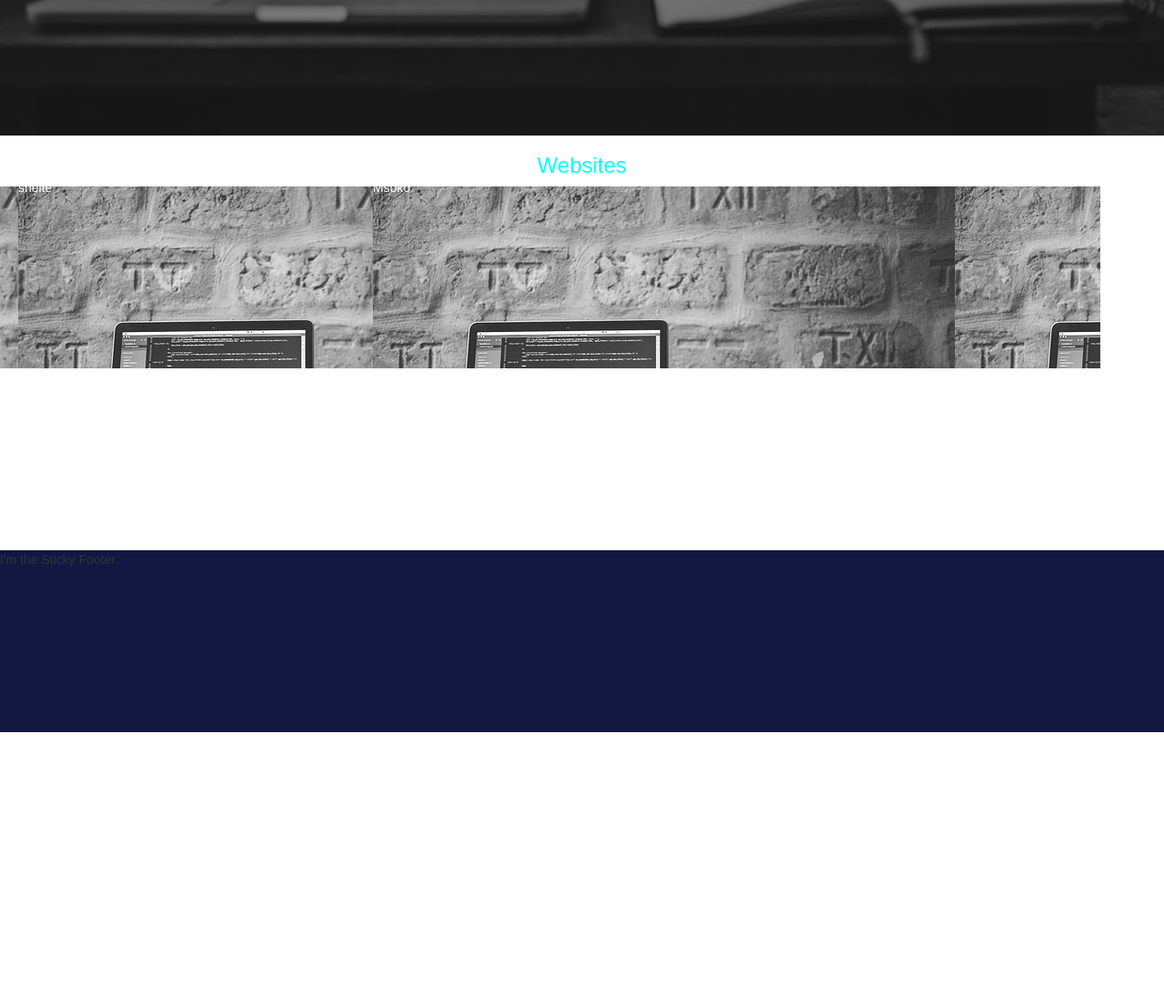
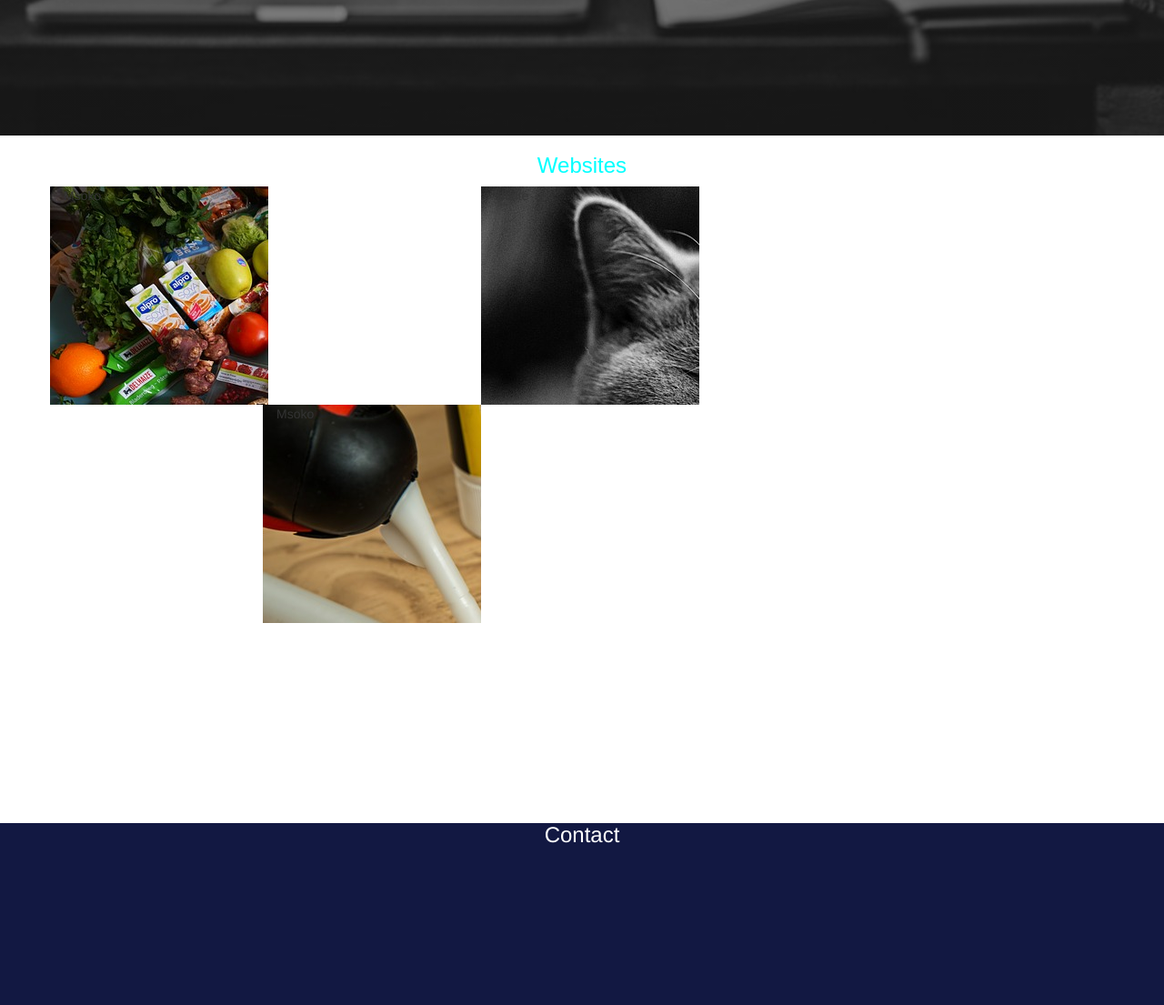
Before and after one commit to Ruthiegitau/portfolio-website, a PHP site: page /hire.html in a window 1280 px wide. Shown: the part 651-1756 px from the top of the page at 91% size. Before the commit the page ends 1456 px from the top, so only its background shows below. Run offline with PHP 8.4, Linux system fonts and the light colour scheme.

Commit message:
added websites section

```diff
--- a/css/style.css
+++ b/css/style.css
@@ -94,11 +94,31 @@ ul li{
 
 
 
-.img1, .img2, .img3{
-background-image: url("../img/hire.jpg");
-width: 100vh;
-height: 25vh;
-line-height: 25%;
+#img1{
+background-image: url("../img/grocery.jpg");
+width: 30vh;
+height: 30vh;
+cursor: pointer;
+
+}
+
+#img2{
+  background-image: url("../img/cat.jpg");
+  width: 30vh;
+  height: 30vh;
+  cursor: pointer;
+  margin-left: 20%;
+
+}
+
+#img3{
+  background-image: url("../img/revamp.jpg");
+  width: 30vh;
+  height: 30vh;
+  cursor: pointer;
+  margin-left: 20%;
+
+
 }
 
 .text1{
@@ -123,3 +143,7 @@ line-height: 25%;
 .site-footer {
   background: #121842;
 }
+
+.foot{
+  color: #fff;
+}
--- a/hire.html
+++ b/hire.html
@@ -23,14 +23,14 @@
         <h3 class="text1"><center>Websites</center></h3>
         <div class="row">
             <ul>
-              <div class="col-md-4">
-            <li class="img1"><a href="https://hidden-dusk-74876.herokuapp.com">Msoko</a></li>
+              <div class="col-md-4" id="img1">
+            <li<a href="https://hidden-dusk-74876.herokuapp.com">Msoko</a></li>
           </div>
-          <div class="col-md-4">
-            <li class="img2"><a href="https://legendsofawesomeness.github.io/animal-shelter-website">shelte</a></li>
+          <div class="col-md-4" id="img2">
+            <li<a href="https://legendsofawesomeness.github.io/animal-shelter-website">shelte</a></li>
           </div>
-          <div class="col-md-4">
-            <li class="img3"><a href="https://hidden-dusk-74876.herokuapp.com">Msoko</a></li>
+          <div class="col-md-4" id="img3">
+            <li<a href="revamp.herokuapp.com">Msoko</a></li>
           </div>
 
 
@@ -51,7 +51,13 @@
 </div>
 
 <footer class="site-footer">
-  I'm the Sticky Footer.
+  <h3 class="foot"><center>Contact</center></h3>
+  <ul>
+    <li><i class="fa fa-github-alt" aria-hidden="true"></i></li>
+    <li><i class="fa fa-google-plus" aria-hidden="true"></i></li>
+    <li><i class="fa fa-facebook" aria-hidden="true"></i></li>
+
+  </ul>
 </footer>
 
   </body>
```
Also changed, not shown: img/cat.jpg (added), img/grocery.jpg (added), img/revamp.jpg (added).
